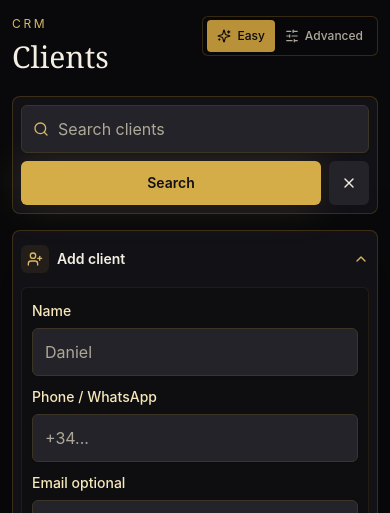
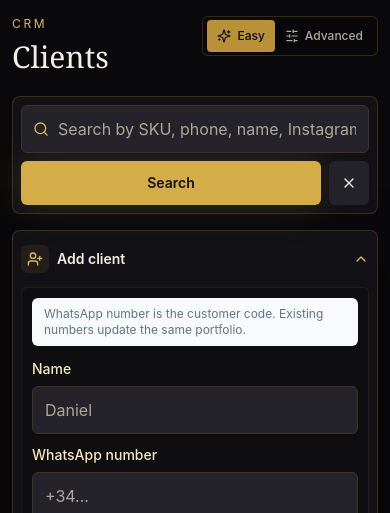
Before and after one commit to arnebakare/night-concierge-platform, a Next.js app: page /clients in a window 390 px wide. Both pictures are taken after a click on the heading "Add client". Shown: the top 513 px of the page. Built offline with nearby package versions, Linux system fonts and the light colour scheme; no server answers; the database is empty.

Commit message:
Show phone key across CRM surfaces

```diff
--- a/app/clients/page.tsx
+++ b/app/clients/page.tsx
@@ -15,7 +15,7 @@ export default async function ClientsPage({
   return (
     <AppShell profile={profile} title="Clients" eyebrow="CRM">
       <div className="space-y-4">
-        <ClientSearchForm action="/clients" value={filters.q} />
+        <ClientSearchForm action="/clients" value={filters.q} placeholder="Search by SKU, phone, name, Instagram" />
         <ClientCreateForm role={profile.role} />
         <div className="compact-list grid gap-2">
           {clients.length ? clients.map((client) => <ClientCard key={client.id} client={client} href={`/clients/${client.id}`} />) : <EmptyState />}
@@ -29,7 +29,7 @@ function EmptyState() {
   return (
     <div className="rounded-lg border border-dashed border-slate-300 bg-white p-5 text-center text-sm text-slate-500">
       <p className="font-medium text-ink-950">No clients found</p>
-      <p className="mt-1">Try another search or add the client from the button above.</p>
+      <p className="mt-1">Try another SKU, phone number, name, or Instagram handle.</p>
     </div>
   );
 }
--- a/app/manager/clients/page.tsx
+++ b/app/manager/clients/page.tsx
@@ -15,7 +15,7 @@ export default async function ManagerClientsPage({
   return (
     <AppShell profile={profile} title="Client CRM" eyebrow="Manager">
       <div className="space-y-4">
-        <ClientSearchForm action="/manager/clients" value={filters.q} placeholder="Search by phone, name, Instagram, VIP level" />
+        <ClientSearchForm action="/manager/clients" value={filters.q} placeholder="Search by SKU, phone, name, Instagram, VIP level" />
         <ClientCreateForm role={profile.role} />
         <div className="compact-list grid gap-2">
           {clients.length ? clients.map((client) => <ClientCard key={client.id} client={client} href={`/manager/clients/${client.id}`} />) : <EmptyState />}
--- a/components/client/client-create-form.tsx
+++ b/components/client/client-create-form.tsx
@@ -28,11 +28,14 @@ export function ClientCreateForm({ role }: Readonly<{ role: Role }>) {
       </summary>
       <div className="mt-2 rounded-md border border-champagne-700/20 bg-background/35 p-2.5">
         <form action={createClientRecord} className="space-y-2.5">
+        <p className="rounded-md bg-slate-50 px-3 py-2 text-xs text-slate-500">
+          WhatsApp number is the customer code. Existing numbers update the same portfolio.
+        </p>
         <div className="grid gap-2 md:grid-cols-2">
           <Field label="Name">
             <Input name="name" placeholder="Daniel" required />
           </Field>
-          <Field label="Phone / WhatsApp">
+          <Field label="WhatsApp number">
             <Input name="phone" placeholder="+34..." required />
           </Field>
           <Field label="Email optional">
--- a/components/request/request-detail.tsx
+++ b/components/request/request-detail.tsx
@@ -1,5 +1,5 @@
 import Link from "next/link";
-import { ArrowLeft, CalendarDays, Clock, MessageCircle, Phone, User, Users } from "lucide-react";
+import { ArrowLeft, Barcode, CalendarDays, Clock, MessageCircle, Phone, User, Users } from "lucide-react";
 import { Button } from "@/components/ui/button";
 import { Input } from "@/components/ui/input";
 import { Label } from "@/components/ui/label";
@@ -10,6 +10,7 @@ import { RequestStatusControl } from "@/components/request/request-status-contro
 import { updateRequestClientContact } from "@/lib/actions/management-actions";
 import type { ConciergeRequest, RequestStatus } from "@/lib/types";
 import { isTemporaryPhone, whatsAppHref } from "@/lib/sales/funnel";
+import { formatCustomerCode } from "@/lib/concierge/phone";
 import { formatEnum } from "@/lib/utils";
 
 export function RequestDetail({
@@ -54,6 +55,10 @@ export function RequestDetail({
           <div className="min-w-0">
             <p className="text-xs uppercase tracking-[0.18em] text-champagne-300">Client</p>
             <h3 className="mt-1 truncate text-lg font-semibold">{request.clients?.name ?? "Guest"}</h3>
+            <p className="mt-1 flex items-center gap-2 text-xs font-medium text-muted-foreground">
+              <Barcode className="size-4 text-champagne-300" />
+              {request.clients?.client_code ? `SKU ${request.clients.client_code}` : formatCustomerCode(request.clients?.phone)}
+            </p>
             <p className="mt-1 flex items-center gap-2 text-sm text-muted-foreground">
               <Phone className="size-4 text-champagne-300" />
               {visiblePhone(request.clients?.phone) || "No phone yet"}
```
